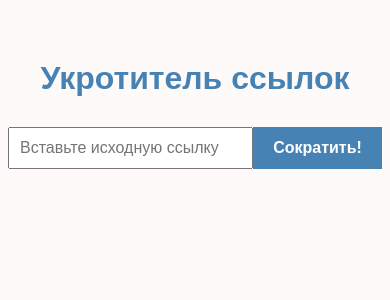
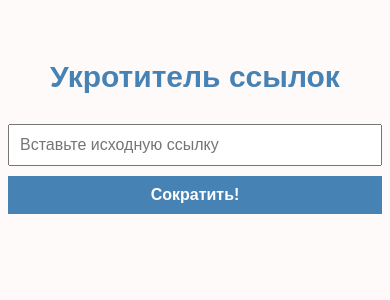
Before and after one commit to kamunicorn/php2.0-additional, a PHP site: page / in a window 390 px wide. Shown: the top 300 px of the page. Run offline with PHP 8.4, Linux system fonts and the light colour scheme.

Commit message:
Допилила и сделала адаптивным

```diff
--- a/reducer/ShortLink.php
+++ b/reducer/ShortLink.php
@@ -123,7 +123,6 @@ class ShortURL extends URL implements iConnectionDatabase, iGiveResponse
     {
         self::connectToDatabase();
         $result = self::$connection->query("SELECT url_key FROM links WHERE base_url='$baseURL';");
-//        var_dump($result->fetch());
         return ($result->fetch())['url_key'];
     }
 
@@ -197,13 +196,13 @@ abstract class URL
 
     public static function isActiveURL(string $url) {
 //        return true;
+//       Распознает у https://vk.com и https://facebook.com http_code 301, 302
         $headers = get_headers($url);
         $http_code = substr($headers[0], 9, 3);
-        if ($http_code >= 200 && $http_code < 300) {
+        if ($http_code >= 200 && $http_code < 305) {
             return true;
         }
         return false;
-
     }
 
     public static function isValidURLKey(string $string) {
--- a/reducer/style.css
+++ b/reducer/style.css
@@ -29,6 +29,7 @@ h1 {
     border: none;
     outline: none;
     font-weight: bold;
+    padding: 10px;
 }
 .response {
     margin: 40px auto;
@@ -48,3 +49,30 @@ h1 {
     float: right;
     text-align: right;
 }
+
+@media (max-width: 479px) {
+    h1 {
+        font-size: 30px;
+    }
+    .form-reducer {
+        flex-wrap: wrap;
+    }
+    .form-reducer__link, .form-reducer__button {
+        width: 100%;
+    }
+    .form-reducer__button {
+        margin-top: 10px;
+    }
+    .response {
+        display: flex;
+        flex-wrap: wrap;
+    }
+    .response__message, .response__base-url, .response__short-url {
+        width: 100%;
+    }
+    .response__base-url, .response__short-url {
+        float: none;
+        text-align: left;
+        padding:0 10px 15px;
+    }
+}
```
Also changed, not shown: reducer/r.php (+1 -14 lines).
